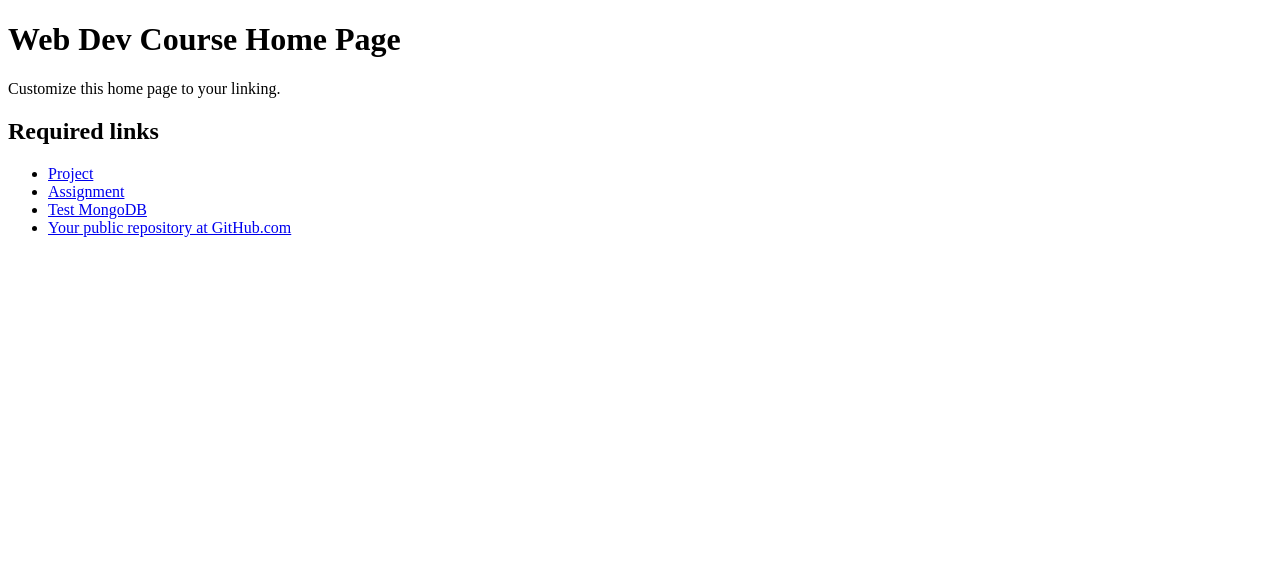
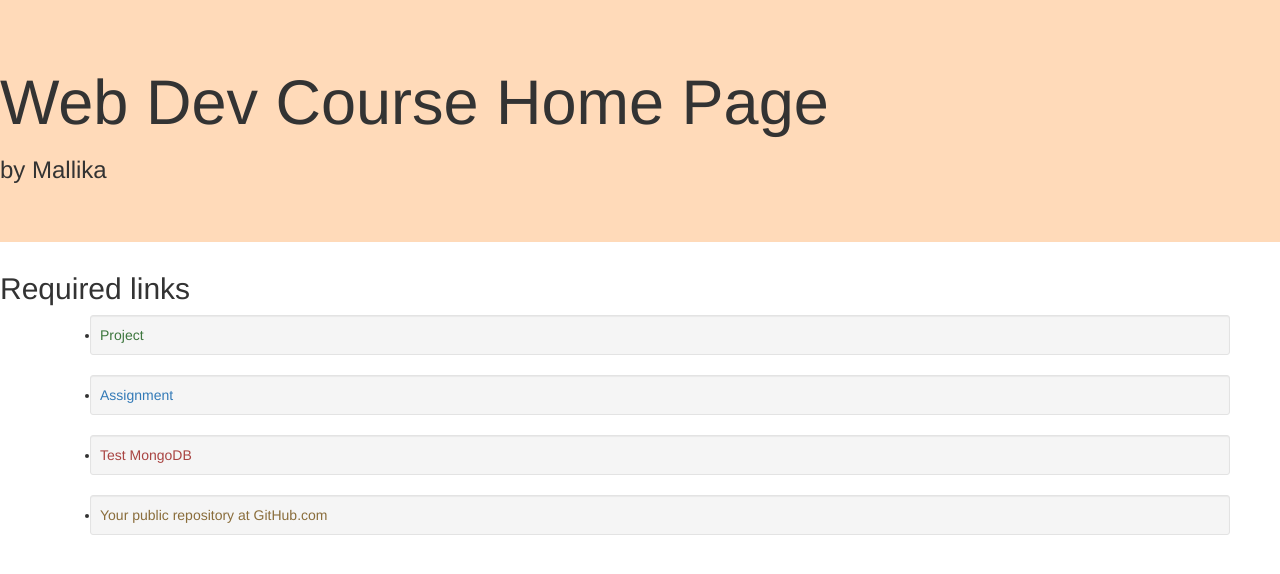
Before and after one commit to mallika2493/chintalapati-mallika-webdev, a website: page public/index.html in a window 1280 px wide. Drawn offline with nearby package versions, Linux system fonts and the light colour scheme.

Commit message:
bootstrap changes

```diff
--- a/public/index.html
+++ b/public/index.html
@@ -2,29 +2,53 @@
 <html lang="en">
 <head>
     <meta charset="UTF-8">
+    <link rel="stylesheet" href="https://maxcdn.bootstrapcdn.com/bootstrap/3.3.7/css/bootstrap.min.css">
+    <!-- jQuery library -->
+    <script src="https://ajax.googleapis.com/ajax/libs/jquery/3.1.1/jquery.min.js"></script>
+
+    <!-- Latest compiled JavaScript -->
+    <script src="https://maxcdn.bootstrapcdn.com/bootstrap/3.3.7/js/bootstrap.min.js"></script>
+    <div class="container">
         <title>Web Dev Course Home Page</title>
+
+    </div>
+
+
+
 </head>
 <body>
+    <div class="jumbotron" style="background-color:peachpuff;">
         <h1>Web Dev Course Home Page</h1>
+        <h3>by Mallika</h3>
+    </div>
 
-    <p>
-        Customize this home page to your linking.
-    </p>
 
     <h2>Required links</h2>
     <ul>
+        <div class="container" >
+
+            <div class="well well-sm" >
                 <li>
-            <a href="project/index.html">Project</a>
+                <a href="project/index.html" class="text-success">Project</a>
                 </li>
+            </div>
+            <div class="well well-sm">
                 <li>
-            <a href="assignment/index.html">Assignment</a>
+                    <a href="assignment/index.html" class="text-important">Assignment</a>
                 </li>
+            </div>
+            <div class="well well-sm">
                 <li>
-            <a href="test/index.html">Test MongoDB</a>
+                    <a href="test/index.html" class="text-danger">Test MongoDB</a>
                 </li>
+            </div>
+            <div class="well well-sm">
                 <li>
-            <a href="https://github.com/mallika2493/chintalapati-mallika-webdev">Your public repository at GitHub.com</a>
+                    <a href="https://github.com/mallika2493/chintalapati-mallika-webdev" class="text-warning">Your public repository at GitHub.com</a>
                 </li>
+            </div>
+
+        </div>
     </ul>
 </body>
 </html>
```
Lines whose indentation alone changed are shown as unchanged.
